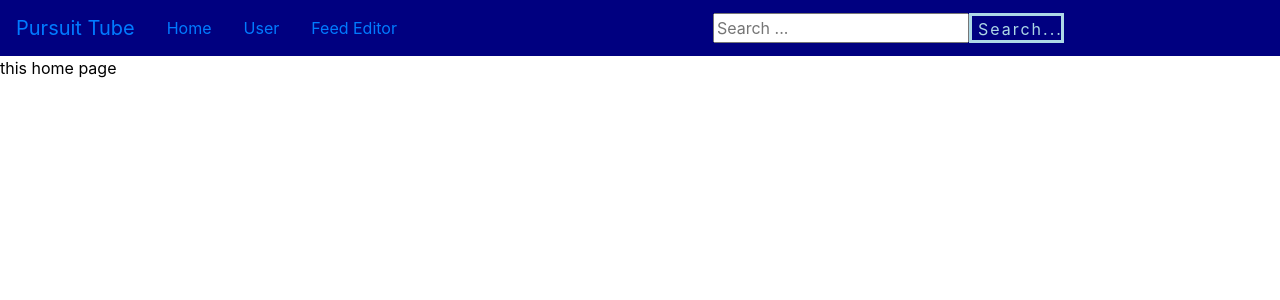
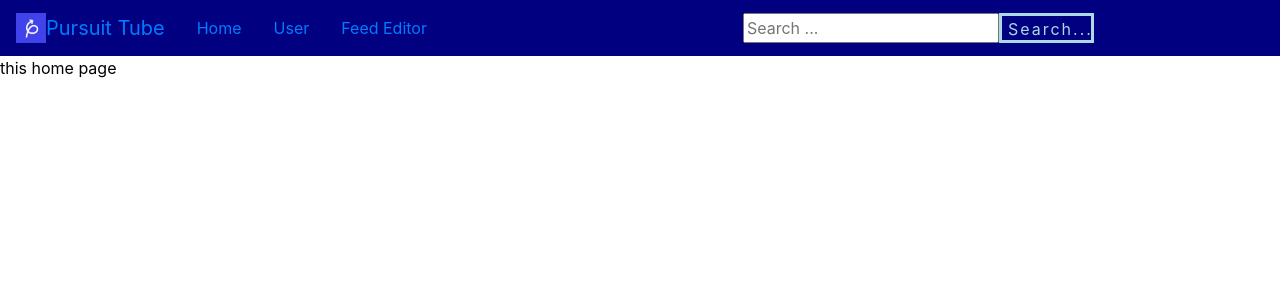
Before and after one commit to JennMP88/sequel_motube, a React (Create React App) app: page / in a window 1280 px wide. Shown: the top 300 px of the page. Built offline with nearby package versions, Linux system fonts and the light colour scheme.

Commit message:
added header photo

```diff
--- a/src/components/header.css
+++ b/src/components/header.css
@@ -2,10 +2,10 @@
     background-color: navy;
 }
 
-.mainTitle{
+/* .mainTitle{
 color: lightblue;
 background-color: navy;
-}
+} */
 
 .searchButton {
     width: 95px;
--- a/src/components/header.js
+++ b/src/components/header.js
@@ -1,11 +1,13 @@
 import React from 'react'
 import './header.css'
+
 
 const Navbar = props => {
   return (
     <>
       <div className='headercolor'>
         <nav class="navbar navbar-expand-lg ">
+        <img width = '30' src= { require('../assets/image.jpeg')} />
           <a className='mainTitle' class="navbar-brand" href="#">Pursuit Tube</a>
           <a className="home" class="nav-item nav-link active" href="#">Home <span class="sr-only">(current)</span></a>
           <a className='user' class="nav-item nav-link" href="#">User</a>
```
Also changed, not shown: src/assets/image.jpeg (added).
